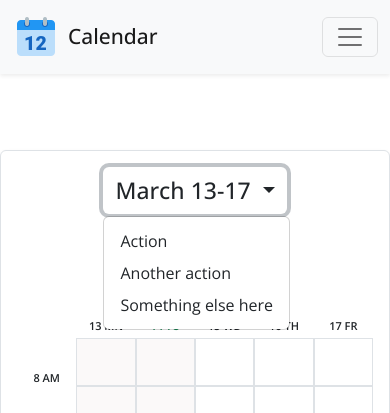
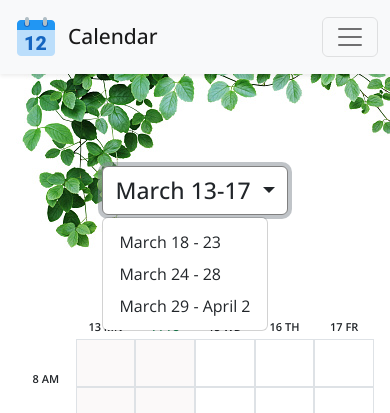
Before and after one commit to YuliiaBura1993/Portfolio_layouts, a plain HTML site: page index.html in a window 390 px wide. Both pictures are taken after a click on the button "March 13-17". Shown: the top 413 px of the page. Drawn offline with nearby package versions, Linux system fonts and the light colour scheme.

Commit message:
Add new inf

```diff
--- a/css/style.css
+++ b/css/style.css
@@ -7,12 +7,40 @@
     box-sizing: border-box;
     font-family: 'Open Sans', sans-serif;
 }
-/* .body{
-    background-image: url(../img/img-1.jpg);
+body{
+    background-image: url(../img/img-1.jpg) !important;
+    background-repeat: no-repeat;
+}
+
+.margin_center{
+    margin: 0 auto;
+}
+/* .background_flower{
+    margin-top: -100px;
+    z-index: 10;
+}
+.background_flower img{
+    max-width: 250px;
+    z-index: 10;
 } */
+/* .section_2{
+    background-image: url(../img/flower-3.png) !important;
+    background-repeat: no-repeat;
+    background-size: 17%;
+    background-position: bottom;
+    background-position: right;
+}
+.section_2 p{
+    font-weight: 500;
+} */
+
 
 .btn_started{
     font-weight: 500;
+}
+.get_started_big{
+    font-weight: 600;
+    font-size: 18px;
 }
 .btn_started:hover{
     box-shadow: rgba(60, 64, 67, 0.3) 0px 1px 2px 0px, rgba(60, 64, 67, 0.15) 0px 2px 6px 2px;
@@ -68,29 +96,8 @@
     display: grid;
     grid-template-columns: 60px 1fr 1fr 1fr 1fr 1fr;
     grid-template-rows: 30px;
-
+    background: white;
 }
-
-/* @media screen and (max-width: 768px) {
-    .calendar_img{
-        margin-top: 150px;
-        height: 700px;
-        display: grid;
-        grid-template-columns: 4fr 8fr;
-        grid-template-columns: minmax(0, 240px) minmax(0, 480);
-    }
-    .upper_side{
-        display: flex;
-        margin: 0 0 0 40px;
-        justify-content: space-between;
-    }
-    .calendar_img_right{
-        height: 600px;
-        display: grid;
-        grid-template-columns: minmax(0, 20px) minmax(0, 20) minmax(0, 20px) minmax(0, 20) minmax(0, 20px) minmax(0, 20);
-        grid-template-rows: 30px;
-    }
-} */
 
 
 
@@ -130,7 +137,6 @@
 @media screen and (max-width: 768px){
     .upper_side{
         display: flex;
-        /* margin: 0 0 0 40px; */
         flex-direction: column;
         align-items: center;
     }
@@ -139,9 +145,6 @@
         flex-direction: column;
     }
     .calendar_img_right{
-        /* height: 600px;
-        display: grid;
-        grid-template-columns: 60px 1fr 1fr 1fr 1fr 1fr; */
         grid-template-rows: 20px;
     }
     .calendar_img{
@@ -213,9 +216,6 @@
   }
 
 
-.box_time_main{
-/* height: 25px; */
-}
   .box_time{
     height: 80%;
 }
@@ -249,3 +249,26 @@
     margin-top: -9px;
     font-weight: 600;
 }
+@media screen and (max-width: 768px){
+    .upper_side{
+        background: transparent !important;
+    }
+    .calendar_img{
+        border: none !important;
+        box-shadow: none !important;
+    }
+    .text_dropdown_1{
+        border: 1px solid gray !important;
+    }
+}
+@media screen and (max-width: 576px){
+    .calendar_img{
+        border: none !important;
+    }
+    .upper_side{
+        background: transparent !important;
+    }
+    .text_dropdown_1{
+        border: 1px solid gray !important;
+    }
+}
--- a/index.html
+++ b/index.html
@@ -10,7 +10,8 @@
 
     <link href="https://cdn.jsdelivr.net/npm/bootstrap@5.2.0/dist/css/bootstrap.min.css" rel="stylesheet" integrity="sha384-gH2yIJqKdNHPEq0n4Mqa/HGKIhSkIHeL5AyhkYV8i59U5AR6csBvApHHNl/vI1Bx" crossorigin="anonymous">
     <link rel="stylesheet" href="./css/style.css" class="rel">
-    <title>Document</title>
+    <title>Calendar</title>
+	<link rel="icon" type="image/x-icon" href="./img/calendar-4-50.png">
 </head>
 <body>
 
@@ -38,7 +39,7 @@
                 </li>
                 <li class="nav-item">
                     <a class="offcanvas-title my-2 btn btn-primary flex  text-white  px-5 btn_started" id="offcanvasNavbarLabel" href="#">Get Started</a>
-                  </li>
+                </li>
               </ul>
 
             </div>
@@ -83,7 +84,7 @@
 
 
 
-      <section class="container shadow-sm border rounded ps-0 mb-3 calendar_img">
+      <section class="container shadow-sm border rounded ps-0 mb-5 calendar_img">
 
             <div class="p-3 calendar_img_left">
                 <h3>Team Meeting</h3>
@@ -176,16 +177,16 @@
             </div>
 
 
-            <div>
-                <div class="p-3 pb-0 upper_side">
+            <div class="calendar_img_right_main">
+                <div class="p-3 pb-0 upper_side bg-white">
                     <div class="dropdown">
                         <button class="bg-white border border-0 btn btn-secondary dropdown-toggle text-dark text_dropdown_1" type="button" data-bs-toggle="dropdown" aria-expanded="false">
                         March 13-17
                         </button>
                         <ul class="dropdown-menu">
-                        <li><a class="dropdown-item" href="#">Action</a></li>
-                        <li><a class="dropdown-item" href="#">Another action</a></li>
-                        <li><a class="dropdown-item" href="#">Something else here</a></li>
+                        <li><a class="dropdown-item" href="#">March 18 - 23</a></li>
+                        <li><a class="dropdown-item" href="#">March 24 - 28</a></li>
+                        <li><a class="dropdown-item" href="#">March 29 - April 2</a></li>
                         </ul>
                     </div>
 
@@ -195,9 +196,9 @@
                             45 minutes
                             </button>
                             <ul class="dropdown-menu">
-                            <li><a class="dropdown-item" href="#">Action</a></li>
-                            <li><a class="dropdown-item" href="#">Another action</a></li>
-                            <li><a class="dropdown-item" href="#">Something else here</a></li>
+                            <li><a class="dropdown-item" href="#">1 hour</a></li>
+                            <li><a class="dropdown-item" href="#">30 minutes</a></li>
+                            <li><a class="dropdown-item" href="#">1 hour 30 minutes</a></li>
                             </ul>
                         </div>
 
@@ -318,5 +319,16 @@
 
       </section>
 
+	  <section class="container justify-content-center mt-5 mb-1 row margin_center section_2">
+		<h2 class="text-center mb-3 col-12 px-0">Scheduling software built for teams.</h2>
+		<p class="text-center col-sm-12 px-0">Calendar has now given you the capibility to shedule with team members in seconds. Enter your team members and any other Calendar users you need to meet with, see when they are busy or available, and then create your meeting based on their availability.</p>
+		<p class="text-center col-sm-12 px-0 col-10">Calendar Analytics for Team & Advanced Team Analytics coming soon!!!</p>
+
+		<a class=" my-2 btn btn-success text-white py-2 px-5 col-lg-7 col-sm-10 col-10 get_started_big" href="#">Get Started with Teams</a>
+	  </section>
+
+	  <div class="blue-flower"></div>
+	  <!-- <div class=" background_flower d-flex justify-content-end"><img src="./img/flower-2.jpg" alt=""></div> -->
+
     </body>
 </html>
```
Also changed, not shown: img/check-mark-3.png (added), img/check-mark-4.png (added), img/flower-2.jpg (added), img/flower-3.png (added), img/images.jfif (added), img/img-6.jpg (added).
